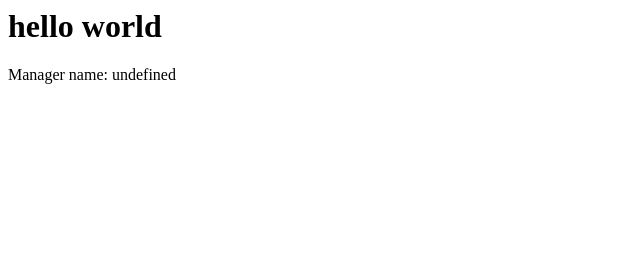
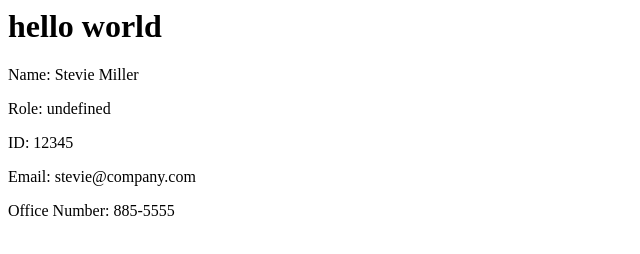
Before and after one commit to StevieMiller/team-awesome, a website: page index.html in a window 1280 px wide. Shown: the whole page, without its empty margins (0-640 px from the left). Drawn offline with Linux system fonts and the light colour scheme.

Commit message:
employee role returning undefined

```diff
--- a/index.html
+++ b/index.html
@@ -1,2 +1,6 @@
 <h1>hello world</h1>
-  <p>Manager name: undefined
+  <p>Name: Stevie Miller<p>
+  <p>Role: undefined<p>
+  <p>ID: 12345<p>
+  <p>Email: stevie@company.com<p>
+  <p>Office Number: 885-5555<p>
```
Also changed, not shown: src/generateHTML.js (+6 -2 lines).
